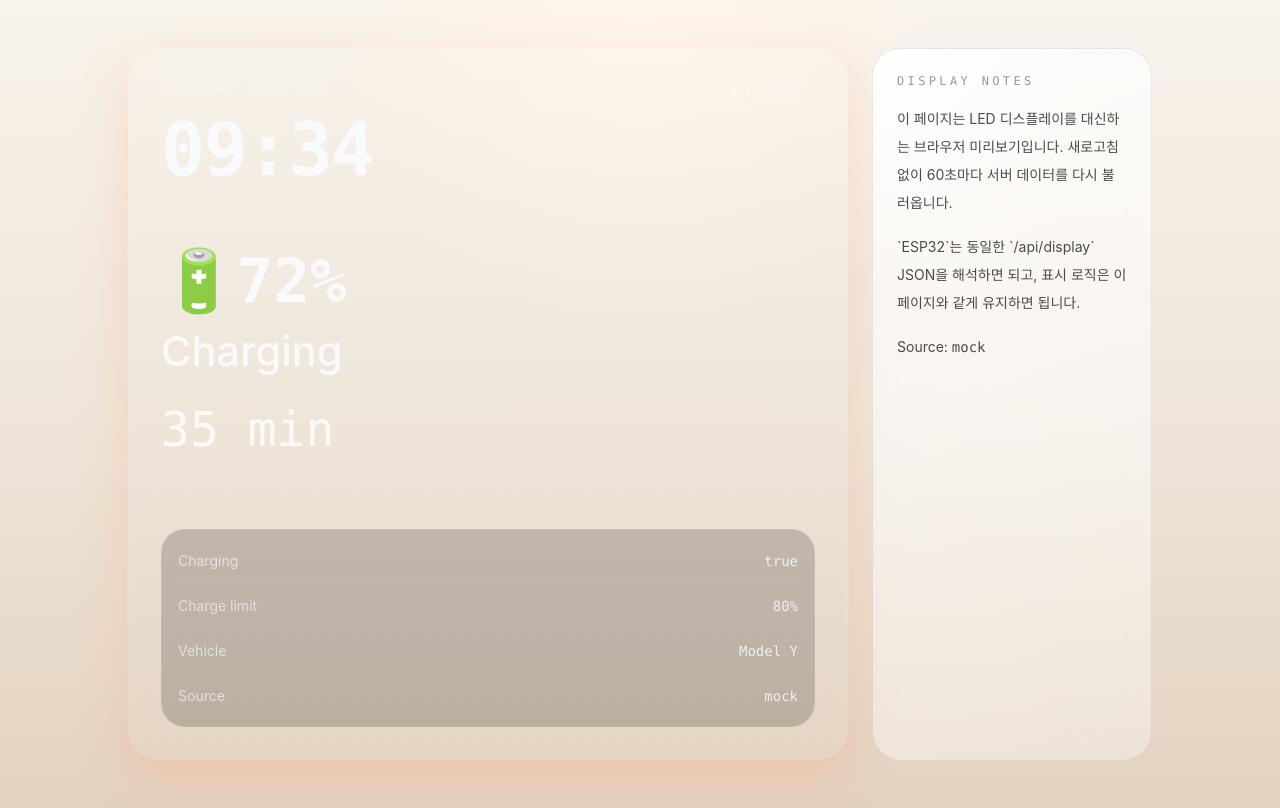
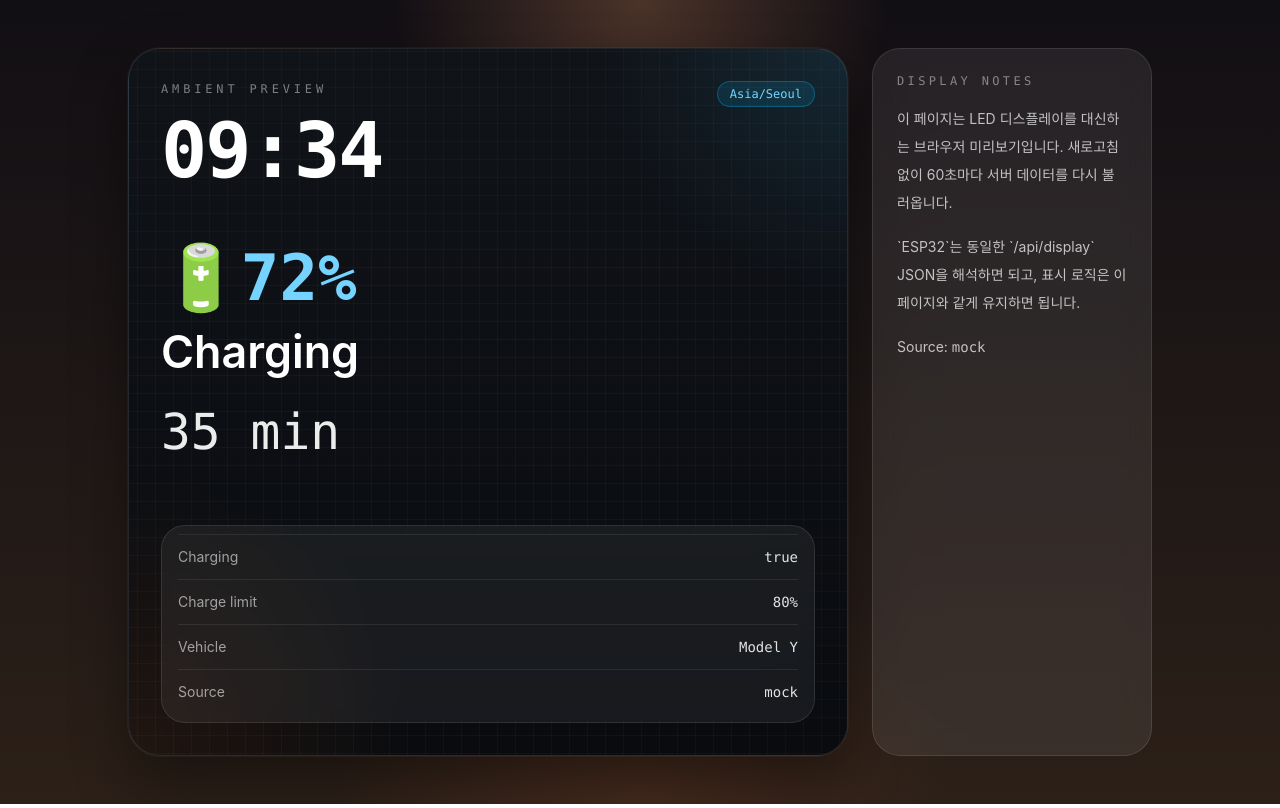
Before and after one commit to soobeom82-glitch/led_display_portal, a Next.js app: page /display in a window 1280 px wide. Built offline with nearby package versions, Linux system fonts and the light colour scheme; no server answers.

Commit message:
feat: improve display readability

```diff
--- a/src/app/display/page.tsx
+++ b/src/app/display/page.tsx
@@ -15,10 +15,10 @@ export default async function DisplayPage({
   const env = getAppEnv();
 
   return (
-    <main className="relative flex min-h-screen items-center justify-center overflow-hidden px-6 py-12">
+    <main className="relative flex min-h-screen items-center justify-center overflow-hidden px-4 py-8 sm:px-6 sm:py-12">
       <DisplayAutoRefresh seconds={env.displayPollSeconds} />
 
-      <div className="absolute inset-0 bg-[radial-gradient(circle_at_top,rgba(255,245,234,0.9),transparent_32%),linear-gradient(180deg,#f8f3ec_0%,#efe6da_50%,#e3d2c0_100%)]" />
+      <div className="absolute inset-0 bg-[radial-gradient(circle_at_top,rgba(255,164,106,0.24),transparent_24%),radial-gradient(circle_at_bottom,rgba(255,120,68,0.12),transparent_30%),linear-gradient(180deg,#120f14_0%,#1e1716_48%,#2c2018_100%)]" />
       <div className="relative mx-auto flex w-full max-w-5xl flex-col gap-6">
         {params.oauth === "connected" ? (
           <div className="rounded-2xl border border-emerald-200 bg-emerald-50/85 px-4 py-3 text-sm text-emerald-800">
@@ -36,11 +36,11 @@ export default async function DisplayPage({
         <div className="grid gap-6 lg:grid-cols-[minmax(0,1fr)_280px]">
           <DisplayBoard payload={payload} />
 
-          <aside className="ambient-shell rounded-[28px] border border-[var(--border)] p-6">
-            <p className="font-mono text-xs uppercase tracking-[0.28em] text-black/40">
+          <aside className="rounded-[28px] border border-white/10 bg-white/8 p-6 text-white/88 backdrop-blur-md">
+            <p className="font-mono text-xs uppercase tracking-[0.28em] text-white/45">
               Display Notes
             </p>
-            <div className="mt-4 space-y-4 text-sm leading-7 text-black/70">
+            <div className="mt-4 space-y-4 text-sm leading-7 text-white/72">
               <p>
                 이 페이지는 LED 디스플레이를 대신하는 브라우저 미리보기입니다.
                 새로고침 없이 {env.displayPollSeconds}초마다 서버 데이터를 다시
--- a/src/app/globals.css
+++ b/src/app/globals.css
@@ -52,15 +52,16 @@ a {
 
 .display-board {
   background:
-    radial-gradient(circle at top right, rgba(255, 255, 255, 0.08), transparent 30%),
-    linear-gradient(180deg, #1f2025 0%, #121318 100%);
+    radial-gradient(circle at top right, rgba(56, 189, 248, 0.12), transparent 24%),
+    radial-gradient(circle at bottom left, rgba(249, 115, 22, 0.1), transparent 28%),
+    linear-gradient(180deg, #101318 0%, #090b0f 100%);
   box-shadow:
-    0 24px 80px rgba(31, 26, 19, 0.18),
+    0 24px 80px rgba(5, 8, 14, 0.55),
     inset 0 1px 0 rgba(255, 255, 255, 0.08);
 }
 
 .display-glow {
-  box-shadow: 0 0 0 1px rgba(255, 255, 255, 0.04), 0 18px 48px var(--glow);
+  box-shadow: 0 0 0 1px rgba(255, 255, 255, 0.04), 0 24px 56px rgba(0, 0, 0, 0.4);
 }
 
 .fine-grid {
--- a/src/components/display-board.tsx
+++ b/src/components/display-board.tsx
@@ -1,4 +1,31 @@
 import type { DisplayPayload } from "@/lib/types";
+
+function getStatusTone(payload: DisplayPayload) {
+  if (payload.tesla.complete) {
+    return {
+      badge: "border-emerald-400/30 bg-emerald-400/12 text-emerald-300",
+      glow: "shadow-[0_0_40px_rgba(52,211,153,0.18)]",
+      primary: "text-emerald-300",
+      secondary: "text-emerald-100",
+    };
+  }
+
+  if (payload.tesla.charging) {
+    return {
+      badge: "border-sky-400/30 bg-sky-400/12 text-sky-300",
+      glow: "shadow-[0_0_40px_rgba(56,189,248,0.16)]",
+      primary: "text-sky-300",
+      secondary: "text-white",
+    };
+  }
+
+  return {
+    badge: "border-amber-300/25 bg-amber-300/10 text-amber-200",
+    glow: "shadow-[0_0_40px_rgba(251,191,36,0.14)]",
+    primary: "text-amber-200",
+    secondary: "text-white",
+  };
+}
 
 function DetailRow({
   label,
@@ -10,39 +37,49 @@ function DetailRow({
   return (
     <div className="flex items-center justify-between border-t border-white/8 py-3 text-sm text-white/58">
       <span>{label}</span>
-      <span className="font-mono text-white/78">{value}</span>
+      <span className="font-mono text-white/88">{value}</span>
     </div>
   );
 }
 
 export function DisplayBoard({ payload }: { payload: DisplayPayload }) {
+  const tone = getStatusTone(payload);
+
   return (
-    <section className="display-board display-glow fine-grid overflow-hidden rounded-[32px] border border-white/8 p-6 text-[var(--panel-foreground)] sm:p-8">
-      <div className="flex items-start justify-between gap-4">
+    <section
+      className={`relative display-board display-glow overflow-hidden rounded-[32px] border border-white/10 p-5 text-[var(--panel-foreground)] sm:p-8 ${tone.glow}`}
+    >
+      <div className="absolute inset-0 opacity-70">
+        <div className="fine-grid h-full w-full" />
+      </div>
+
+      <div className="relative flex items-start justify-between gap-4">
         <div>
-          <p className="font-mono text-xs uppercase tracking-[0.32em] text-white/42">
+          <p className="font-mono text-[11px] uppercase tracking-[0.28em] text-white/45 sm:text-xs sm:tracking-[0.32em]">
             Ambient Preview
           </p>
-          <p className="mt-4 font-mono text-[3.4rem] font-semibold leading-none tracking-tight sm:text-[4.6rem]">
+          <p className="mt-3 font-mono text-[3.6rem] font-semibold leading-none tracking-tight text-white sm:mt-4 sm:text-[4.8rem]">
             {payload.time}
           </p>
         </div>
 
-        <div className="rounded-full border border-white/10 bg-white/7 px-3 py-1 font-mono text-xs text-white/62">
+        <div
+          className={`rounded-full border px-3 py-1 font-mono text-[11px] ${tone.badge} sm:text-xs`}
+        >
           {payload.timezone}
         </div>
       </div>
 
-      <div className="mt-12 space-y-5 sm:mt-16">
-        <p className="font-mono text-[2.5rem] font-semibold leading-none sm:text-[3.8rem]">
+      <div className="relative mt-10 space-y-4 sm:mt-14 sm:space-y-5">
+        <p className={`font-mono text-[2.9rem] font-semibold leading-none sm:text-[4rem] ${tone.primary}`}>
           {payload.tesla.battery === null
             ? "🔋--%"
             : `🔋${payload.tesla.battery}%`}
         </p>
-        <p className="text-[2rem] font-medium leading-none sm:text-[2.6rem]">
+        <p className={`text-[2.2rem] font-semibold leading-none sm:text-[2.8rem] ${tone.secondary}`}>
           {payload.tesla.status}
         </p>
-        <p className="font-mono text-[2.15rem] text-white/80 sm:text-[3rem]">
+        <p className="font-mono text-[2.35rem] text-white/92 sm:text-[3.1rem]">
           {payload.tesla.minutesRemaining === null
             ? payload.tesla.complete
               ? "Ready"
@@ -51,7 +88,7 @@ export function DisplayBoard({ payload }: { payload: DisplayPayload }) {
         </p>
       </div>
 
-      <div className="mt-12 rounded-[24px] border border-white/10 bg-black/18 px-4 py-2 sm:mt-16">
+      <div className="relative mt-10 rounded-[24px] border border-white/10 bg-white/[0.06] px-4 py-2 backdrop-blur-sm sm:mt-14">
         <DetailRow
           label="Charging"
           value={payload.tesla.charging ? "true" : "false"}
```
